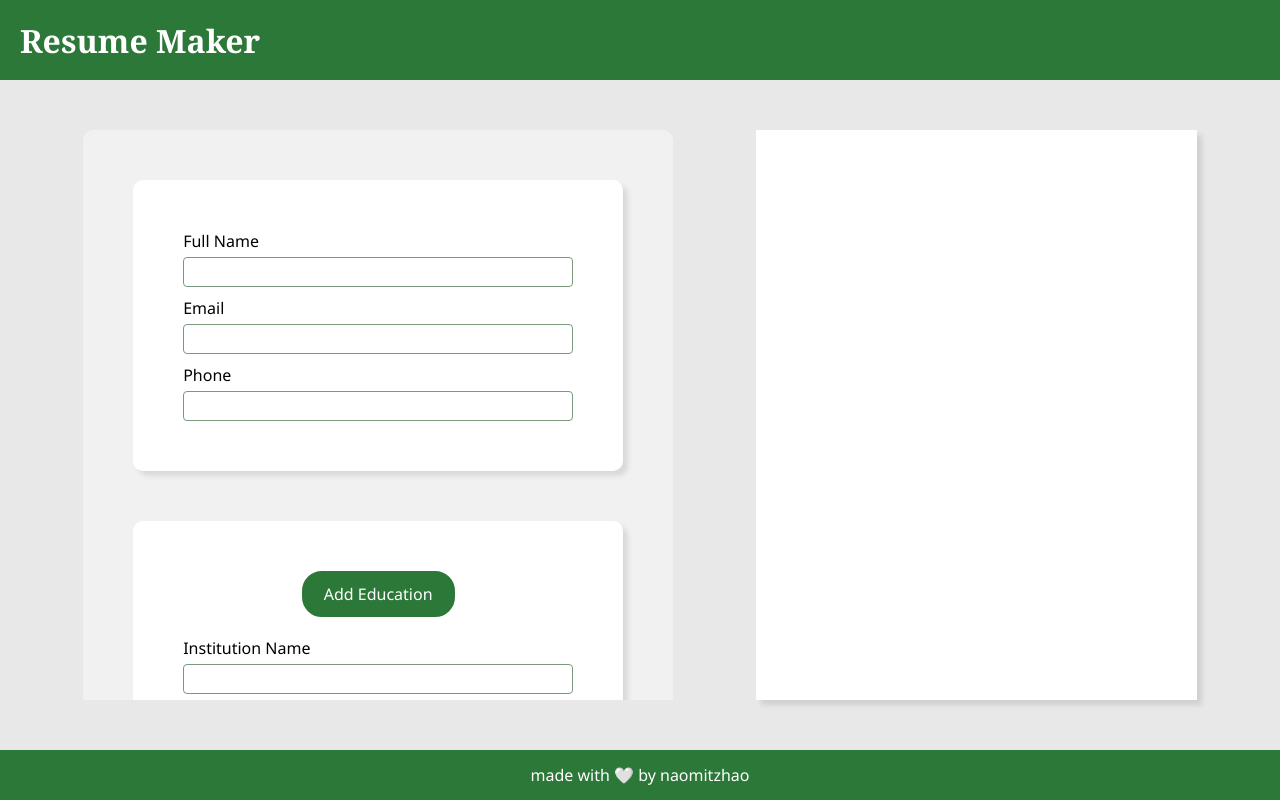
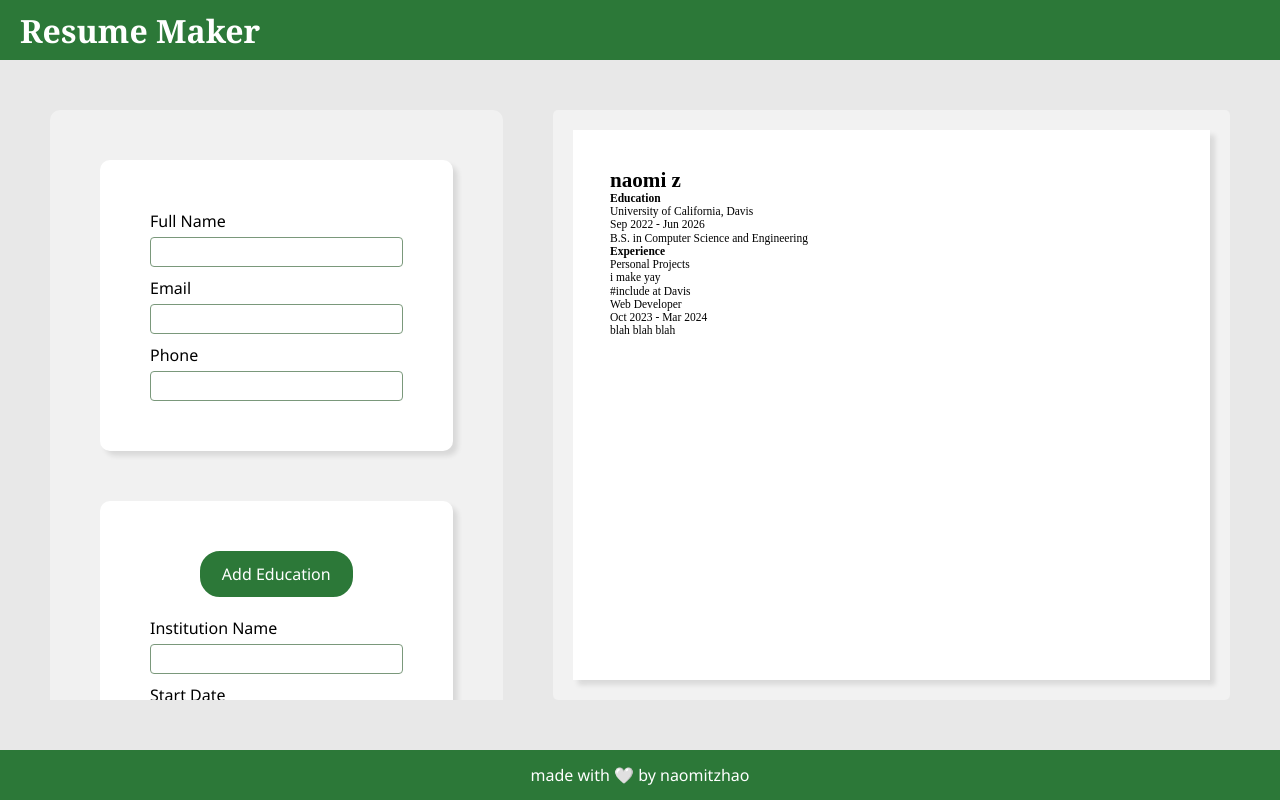
Before and after one commit to naomitzhao/top-projects, a React (Vite) app in the folder cv-application/: page / in a window 1280 px wide. Built offline with nearby package versions, Linux system fonts and the light colour scheme.

Commit message:
begin work on document 'renderer'

```diff
--- a/cv-application/package.json
+++ b/cv-application/package.json
@@ -10,6 +10,7 @@
     "preview": "vite preview"
   },
   "dependencies": {
+    "jspdf": "^2.5.1",
     "react": "^18.3.1",
     "react-dom": "^18.3.1"
   },
--- a/cv-application/src/App.css
+++ b/cv-application/src/App.css
@@ -83,11 +83,57 @@ input:focus {
 #resumeContainer {
   display: flex;
   flex-direction: column;
-  align-items: center;
+
+  background-color: rgba(255, 255, 255, 0.4);
+  border-radius: 5px;
+  padding: 20px;
+
+  overflow: auto;
+  max-height: calc(100% - 40px);
+}
+
+#resume {
+
+  display: flex;
+  flex-direction: column;
   justify-content: stretch;
 
-  height: calc(100vh - var(--padding-main) * 2 - var(--header-height) - var(--footer-height));
-  aspect-ratio: 0.77272727;
+  --ratio: 75;
+
+  height: calc(11px * var(--ratio));
+  width: calc(8.5px * var(--ratio));
+  /* 1 inch = 75 px */
+  /* 1 inch = 72 pt font */
   background-color: white;
   box-shadow: 5px 5px 5px rgba(0, 0, 0, 0.1);
 }
+
+#resumeContent {
+  padding: calc(var(--ratio) * 0.5px);
+}
+
+#resumeContent * {
+  font-weight: 400;
+  font-size: calc(72px / var(--ratio));
+  /* 1pt font = 1 em */
+  line-height: 115%;
+  font-family: 'Times New Roman', Times, serif;
+}
+
+#resumeContent h1 {
+  font-size: 22em;
+  font-weight: 700;
+}
+
+#resumeContent h2 {
+  font-size: 12em;
+  font-weight: 700;
+}
+
+#resumeContent h3 {
+  font-size: 12em;
+}
+
+#resumeContent p {
+  font-size: 12em;
+}
--- a/cv-application/src/App.jsx
+++ b/cv-application/src/App.jsx
@@ -1,11 +1,42 @@
-// import { useState } from 'react'
-import './App.css'
+import { useState } from 'react';
+// import { jsPDF } from "jspdf";
+import './App.css';
 import BasicInfo from './BasicInfo';
 import Education from './Education';
 import Experience from './Experience';
 
 function App() {
-  console.log("hello world :3");
+  // eslint-disable-next-line no-unused-vars
+  const [content, setContent] = useState({
+    fullName: "naomi z",
+    email: "",
+    phone: "",
+    education: [
+      {
+        name: "University of California, Davis",
+        startDate: "Sep 2022",
+        endDate: "Jun 2026",
+        degree: "B.S.",
+        area: "Computer Science and Engineering"
+      }
+    ],
+    experience: [
+      {
+        name: "Personal Projects",
+        position: "",
+        startDate: "",
+        endDate: "",
+        description: "i make yay"
+      },
+      {
+        name: "#include at Davis",
+        position: "Web Developer",
+        startDate: "Oct 2023",
+        endDate: "Mar 2024",
+        description: "blah blah blah"
+      }
+    ],
+  });
 
   return (
     <main>
@@ -26,7 +57,39 @@ function App() {
       </div>
       <div id="resumeContainer">
         <div id="resume">
-
+          <div id="resumeContent">
+            <div id="resumeBasicInfo">
+              <h1>{content.fullName}</h1>
+              <p>{content.email}</p>
+              <p>{content.phone}</p>
+            </div>
+            <div id="resumeEducation">
+              <h2>Education</h2>
+              {content.education.map((item) => {
+                return(
+                  <div key={item.key}>
+                    <h3>{item.name}</h3>
+                    <p>{(item.startDate || item.endDate)? item.startDate + ' - ' + item.endDate : ""}</p>
+                    <p>{item.degree}{(item.area != "")? ' in ' : ''}{item.area}</p>
+                    <p>{item.description}</p>
+                  </div>
+                )
+              })}
+            </div>
+            <div id="resumeExperience">
+              <h2>Experience</h2>
+              {content.experience.map((item) => {
+                return(
+                  <div key={item.key}>
+                    <h3>{item.name}</h3>
+                    <p>{item.position}</p>
+                    <p>{(item.startDate || item.endDate)? item.startDate + ' - ' + item.endDate : ""}</p>
+                    <p>{item.description}</p>
+                  </div>
+                )
+              })}
+            </div>
+          </div>
         </div>
       </div>
     </main>
--- a/cv-application/src/index.css
+++ b/cv-application/src/index.css
@@ -12,6 +12,6 @@
 
     --text-secondary: rgb(122, 152, 123);
 
-    --header-height: 80px;
+    --header-height: 60px;
     --footer-height: 50px;
 }
```
Also changed, not shown: 1 other file (tests, documents, lock files or other folders).
